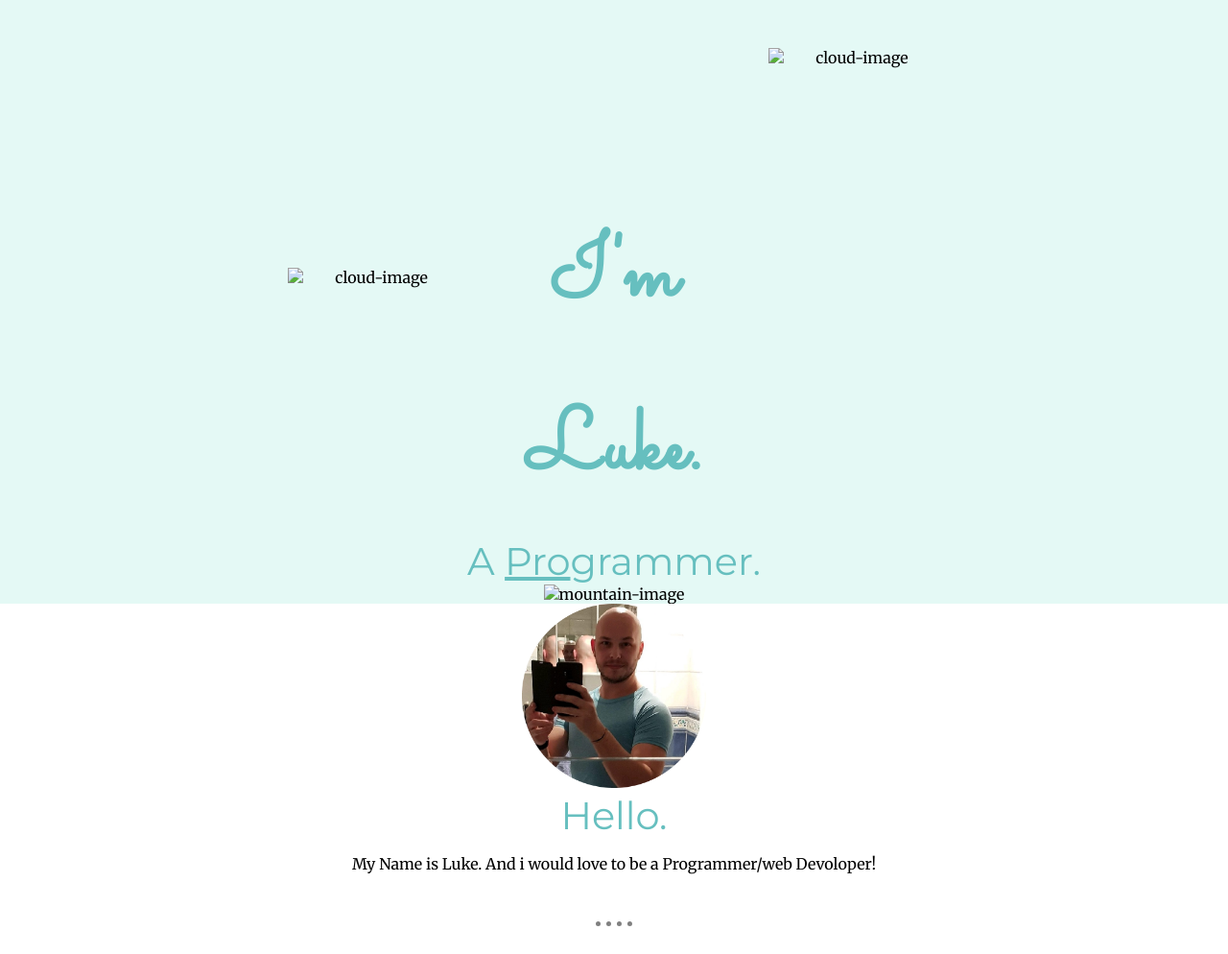
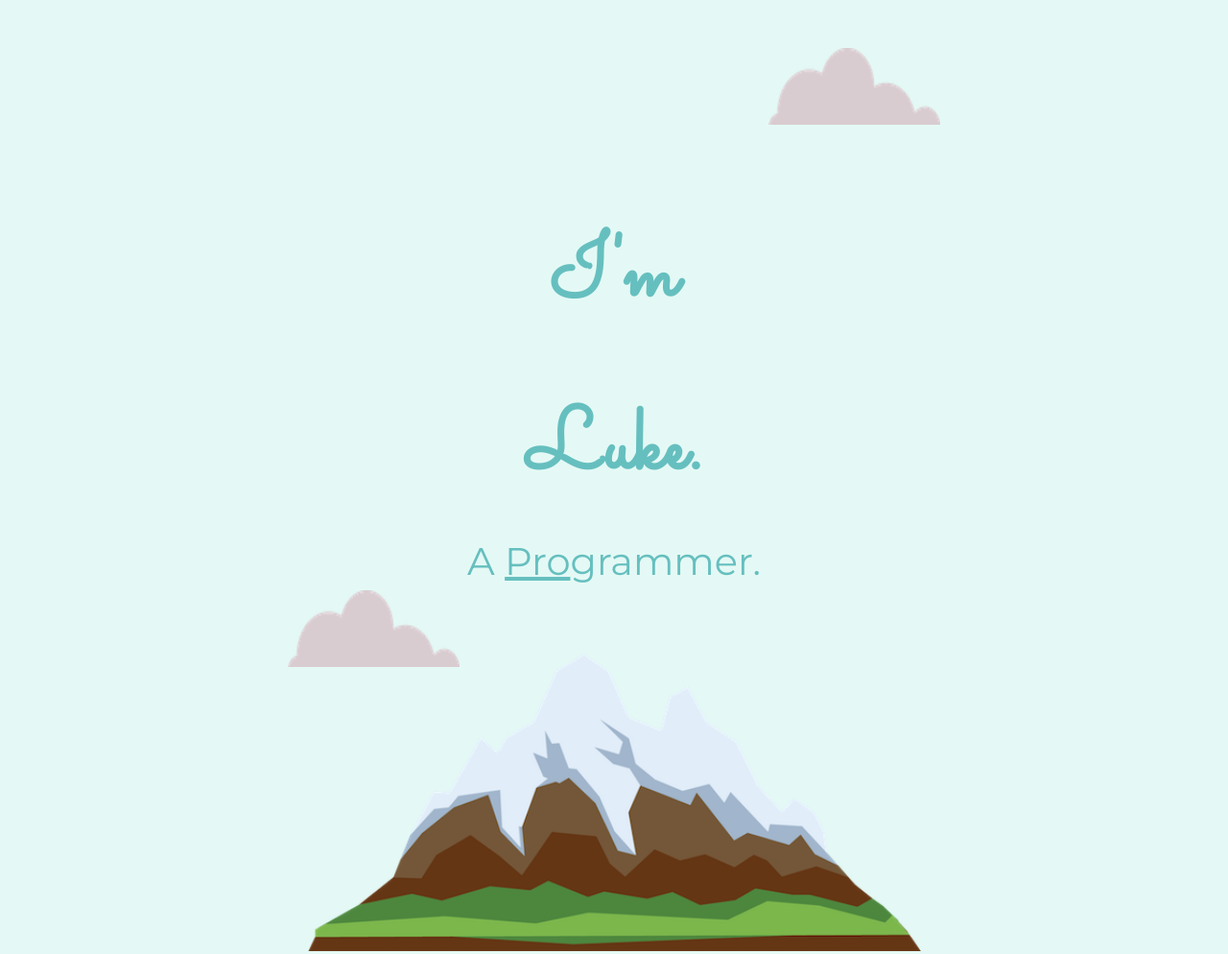
Before and after one commit to Tartster/My-site, a plain HTML site: page index.html in a window 1280 px wide. Shown: the top 994 px of the page at 96% size. Drawn offline with Linux system fonts and the light colour scheme; the site is published under a folder, as on GitHub Pages, so addresses that start at the root find nothing.

Commit message:
Update index.html

```diff
--- a/index.html
+++ b/index.html
@@ -12,11 +12,11 @@
 </head>
 <body>
     <div class="top-container">
-        <img class="top-cloud" src="/images/cloud.png" alt="cloud-image">
+        <img class="top-cloud" src="images/cloud.png" alt="cloud-image">
         <h1>I'm Luke.</h1>
         <h2>A <span class="pro">Pro</span>grammer.</h2>
-        <img class="bottom-cloud" src="/images/cloud.png" alt="cloud-image">
-        <img class="mountain" src="/images/mountain.png" alt="mountain-image">
+        <img class="bottom-cloud" src="images/cloud.png" alt="cloud-image">
+        <img class="mountain" src="images/mountain.png" alt="mountain-image">
 
     </div>
     <div class="middle-container">
```
